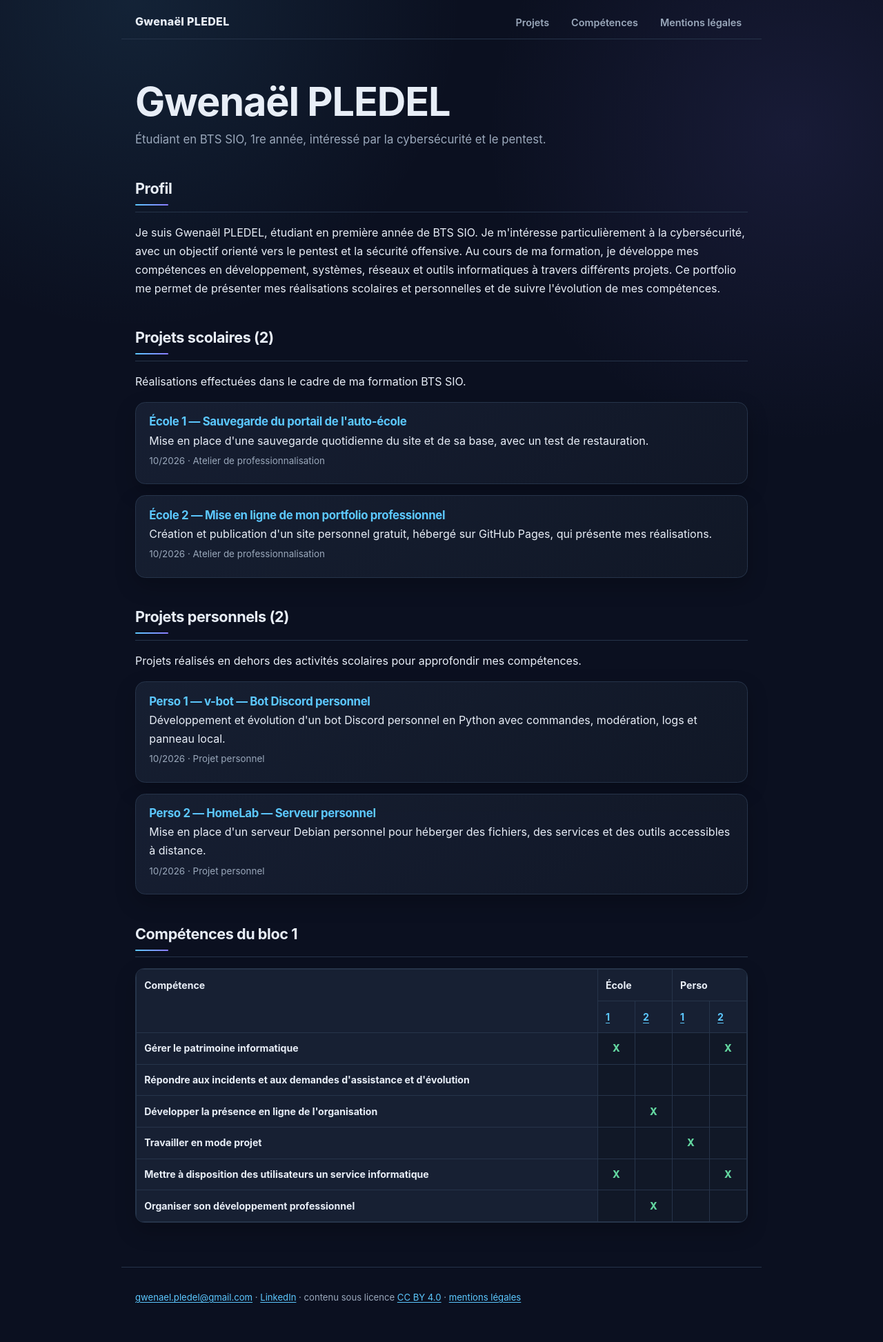
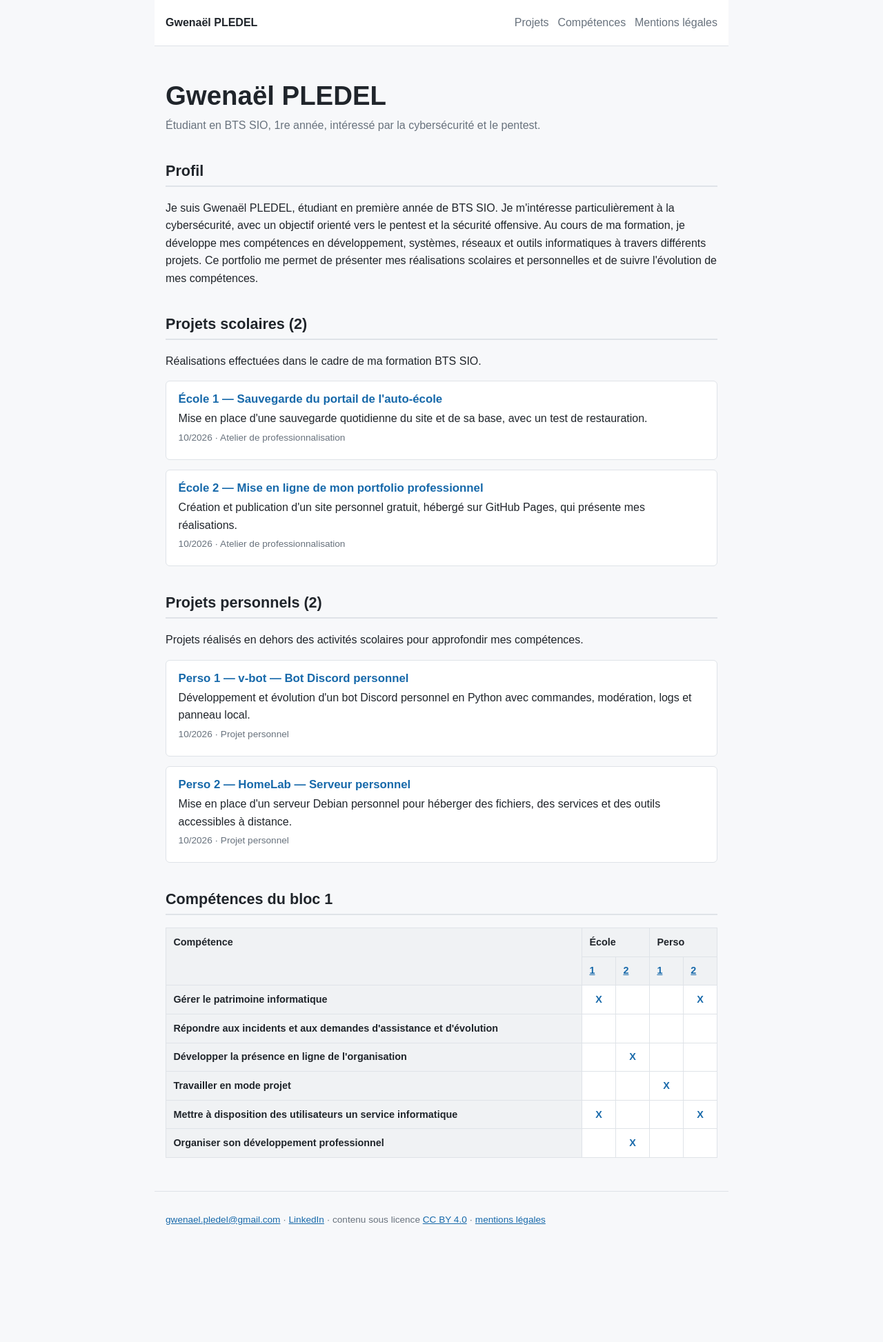
Before and after one commit to vzsca/Portfolio-Gwenael, a Jekyll site: the page built from index.html, in a window 1280 px wide. Shown: the whole page at 69% size. Built offline with Jekyll 4.4.1, drawn with Linux system fonts in a browser that asks for light colours; after the commit the page ends 1825 px from its top, so only the background shows below that.

Commit message:
Simplifier le design du portfolio

```diff
--- a/css/style.css
+++ b/css/style.css
@@ -1,52 +1,43 @@
 :root {
-  --bg: #0b1020;
-  --surface: #111827;
-  --surface-2: #172033;
-  --text: #e8eef7;
-  --muted: #9aa8bb;
-  --accent: #5cc8ff;
-  --accent-strong: #8b7cff;
-  --border: #26344a;
-  --success: #63d6a0;
-  --shadow: 0 12px 30px rgba(0, 0, 0, .22);
+  --text: #20252b;
+  --muted: #68727d;
+  --accent: #1769aa;
+  --background: #f7f8fa;
+  --surface: #ffffff;
+  --border: #dfe3e8;
 }
 
 * { box-sizing: border-box; }
 
-html { scroll-behavior: smooth; }
-
 body {
   margin: 0;
-  background:
-    radial-gradient(circle at 15% 0%, rgba(92, 200, 255, .10), transparent 30rem),
-    radial-gradient(circle at 90% 10%, rgba(139, 124, 255, .10), transparent 28rem),
-    var(--bg);
+  background: var(--background);
   color: var(--text);
-  font: 16px/1.7 Inter, ui-sans-serif, system-ui, -apple-system, BlinkMacSystemFont, "Segoe UI", sans-serif;
+  font: 16px/1.6 Arial, Helvetica, sans-serif;
 }
 
 header, main, footer {
-  max-width: 58rem;
+  max-width: 52rem;
   margin: 0 auto;
-  padding-left: 1.25rem;
-  padding-right: 1.25rem;
+  padding-left: 1rem;
+  padding-right: 1rem;
 }
 
 header {
-  padding-top: 1.4rem;
-  padding-bottom: .9rem;
+  padding-top: 1.25rem;
+  padding-bottom: 1.25rem;
   display: flex;
   flex-wrap: wrap;
   justify-content: space-between;
   align-items: center;
   gap: .75rem 1.5rem;
   border-bottom: 1px solid var(--border);
+  background: var(--surface);
 }
 
 .site {
   margin: 0;
-  font: 800 1rem/1.2 Inter, ui-sans-serif, system-ui, sans-serif;
-  letter-spacing: .02em;
+  font-weight: 700;
 }
 
 .site a {
@@ -60,152 +51,109 @@ nav ul {
   margin: 0;
   display: flex;
   flex-wrap: wrap;
-  gap: .35rem .9rem;
-  font: 600 .9rem/1.2 Inter, ui-sans-serif, system-ui, sans-serif;
+  gap: .8rem;
 }
 
 nav a {
   color: var(--muted);
   text-decoration: none;
-  padding: .35rem .55rem;
-  border-radius: .5rem;
-  transition: color .2s ease, background .2s ease;
 }
 
-nav a:hover {
-  color: var(--text);
-  background: var(--surface-2);
+nav a:hover,
+nav a:focus {
+  color: var(--accent);
 }
 
 h1, h2, h3 {
-  font-family: Inter, ui-sans-serif, system-ui, -apple-system, BlinkMacSystemFont, "Segoe UI", sans-serif;
-  line-height: 1.2;
-  letter-spacing: -.02em;
+  line-height: 1.25;
 }
 
 h1 {
-  font-size: clamp(2.2rem, 6vw, 3.6rem);
-  margin: 3.5rem 0 .35rem;
-  max-width: 12ch;
+  font-size: 2.4rem;
+  margin: 3rem 0 .4rem;
 }
 
 h2 {
   font-size: 1.35rem;
-  margin-top: 2.8rem;
-  margin-bottom: 1rem;
-  padding-bottom: .55rem;
-  border-bottom: 1px solid var(--border);
-  position: relative;
+  margin-top: 2.5rem;
+  padding-bottom: .45rem;
+  border-bottom: 2px solid var(--border);
 }
 
-h2::after {
-  content: "";
-  display: block;
-  width: 3rem;
-  height: 2px;
-  margin-top: .55rem;
-  background: linear-gradient(90deg, var(--accent), var(--accent-strong));
-  border-radius: 999px;
+h3 {
+  font-size: 1.05rem;
+  margin: 0 0 .25rem;
 }
-
-h3 { font-size: 1.05rem; }
 
 a {
   color: var(--accent);
-  text-underline-offset: .18em;
 }
 
 a:focus-visible {
-  outline: 3px solid var(--accent);
+  outline: 2px solid var(--accent);
   outline-offset: 3px;
-  border-radius: .25rem;
+}
+
+.sous-titre,
+.meta {
+  color: var(--muted);
 }
 
 .sous-titre {
-  color: var(--muted);
   margin: 0;
-  max-width: 48rem;
-  font-size: 1.05rem;
 }
 
 .meta {
-  color: var(--muted);
-  font-size: .84rem;
+  font-size: .85rem;
 }
 
 .carte {
+  background: var(--surface);
   border: 1px solid var(--border);
-  border-radius: .9rem;
-  background: linear-gradient(145deg, rgba(23, 32, 51, .92), rgba(17, 24, 39, .92));
-  padding: 1.1rem 1.2rem;
-  margin: 1rem 0;
-  box-shadow: var(--shadow);
-  transition: transform .2s ease, border-color .2s ease, box-shadow .2s ease;
-}
-
-.carte:hover {
-  transform: translateY(-2px);
-  border-color: #38506f;
-  box-shadow: 0 16px 34px rgba(0, 0, 0, .28);
-}
-
-.carte h3 {
-  margin: 0 0 .25rem;
+  border-radius: 6px;
+  padding: 1rem 1.1rem;
+  margin: .9rem 0;
 }
 
 .carte h3 a {
   text-decoration: none;
 }
 
-.carte p { margin: .25rem 0; }
-
-.comp-liste { font-size: .9rem; }
-
-.comp {
-  display: inline-block;
-  border: 1px solid var(--border);
-  border-radius: 999px;
-  padding: .15rem .55rem;
-  margin: .15rem .3rem .15rem 0;
-  background: var(--surface-2);
-  color: var(--text);
+.carte p {
+  margin: .25rem 0;
 }
 
 .defile {
   overflow-x: auto;
-  border: 1px solid var(--border);
-  border-radius: .8rem;
-  background: var(--surface);
-  box-shadow: var(--shadow);
 }
 
 table {
   border-collapse: collapse;
   width: 100%;
-  font-size: .88rem;
+  background: var(--surface);
+  font-size: .9rem;
 }
 
 th, td {
   border: 1px solid var(--border);
-  padding: .65rem .7rem;
+  padding: .55rem .65rem;
   text-align: left;
   vertical-align: top;
 }
 
 th {
-  background: var(--surface-2);
-  color: var(--text);
-  font-family: Inter, ui-sans-serif, system-ui, sans-serif;
+  background: #f0f2f4;
+  font-weight: 700;
 }
 
 td.case {
   text-align: center;
-  font-weight: 800;
   min-width: 2.5rem;
+  font-weight: 700;
 }
 
 td.case a {
-  color: var(--success);
+  color: var(--accent);
   text-decoration: none;
 }
 
@@ -213,34 +161,28 @@ img {
   max-width: 100%;
   height: auto;
   border: 1px solid var(--border);
-  border-radius: .7rem;
-  box-shadow: var(--shadow);
+  border-radius: 6px;
 }
 
 code {
-  font: .9em ui-monospace, SFMono-Regular, Consolas, "Liberation Mono", monospace;
-  background: #0a0f1c;
-  border: 1px solid var(--border);
-  border-radius: .35rem;
-  padding: .12rem .35rem;
-  color: #b9e9ff;
+  background: #f0f2f4;
+  padding: .1rem .3rem;
+  border-radius: 3px;
 }
 
 footer {
-  margin-top: 4rem;
-  padding-top: 1.2rem;
-  padding-bottom: 2.5rem;
-  font-size: .82rem;
+  margin-top: 3rem;
+  padding-top: 1rem;
+  padding-bottom: 2rem;
   color: var(--muted);
+  font-size: .85rem;
   border-top: 1px solid var(--border);
 }
 
 @media (max-width: 520px) {
-  body { font-size: 15.5px; }
-
-  header, main, footer {
-    padding-left: 1rem;
-    padding-right: 1rem;
+  h1 {
+    font-size: 2rem;
+    margin-top: 2.2rem;
   }
 
   header {
@@ -248,40 +190,10 @@ footer {
   }
 
   nav ul {
-    gap: .2rem .45rem;
-  }
-
-  nav a {
-    padding: .3rem .4rem;
-  }
-
-  h1 {
-    font-size: 2.25rem;
-    margin-top: 2.5rem;
-  }
-
-  h2 {
-    margin-top: 2.3rem;
+    gap: .5rem .8rem;
   }
 
   .carte {
-    padding: 1rem;
-    border-radius: .75rem;
-  }
-
-  th, td {
-    padding: .55rem .6rem;
+    padding: .9rem;
   }
 }
-
-@media (prefers-reduced-motion: reduce) {
-  html { scroll-behavior: auto; }
-
-  .carte {
-    transition: none;
-  }
-
-  .carte:hover {
-    transform: none;
-  }
-}
```
